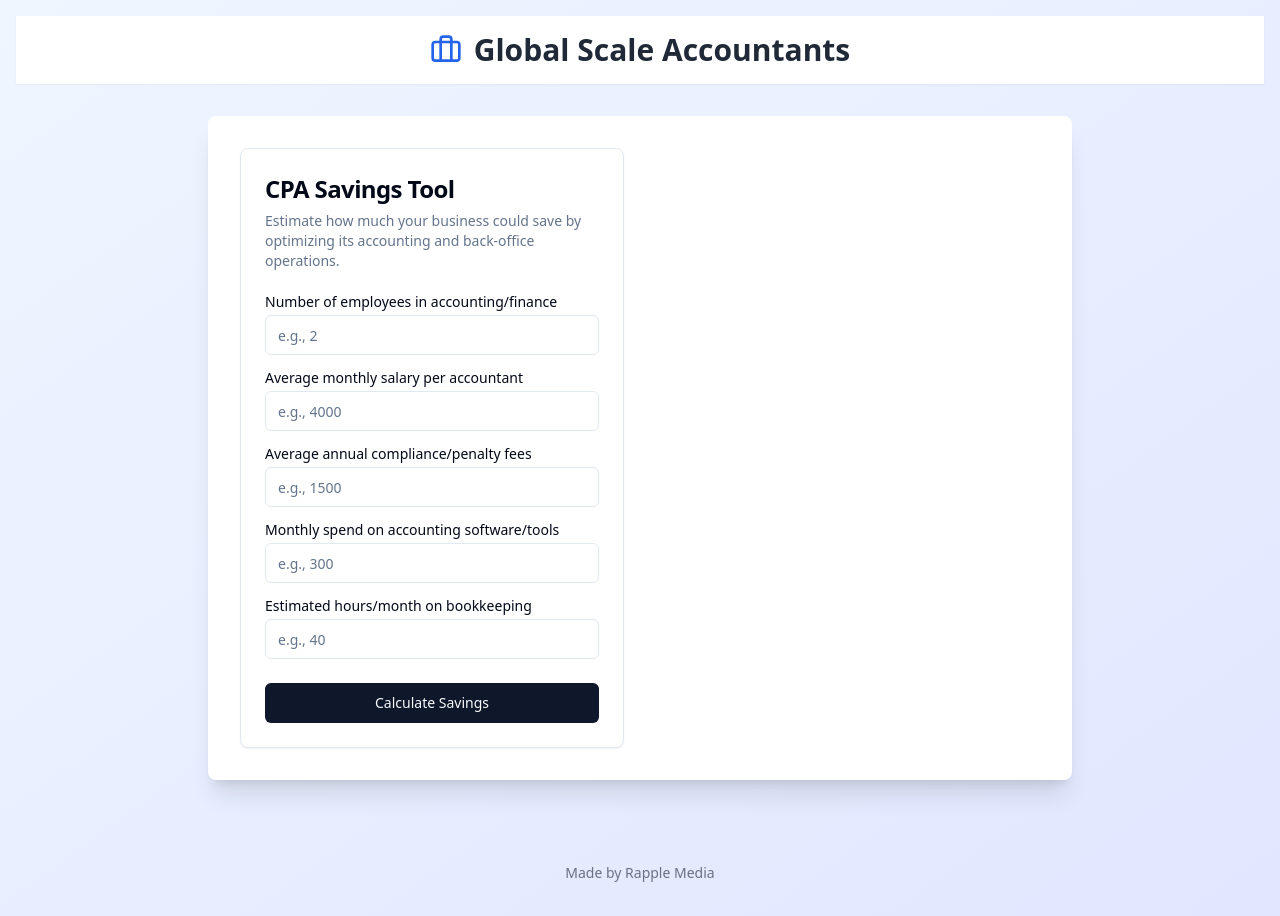
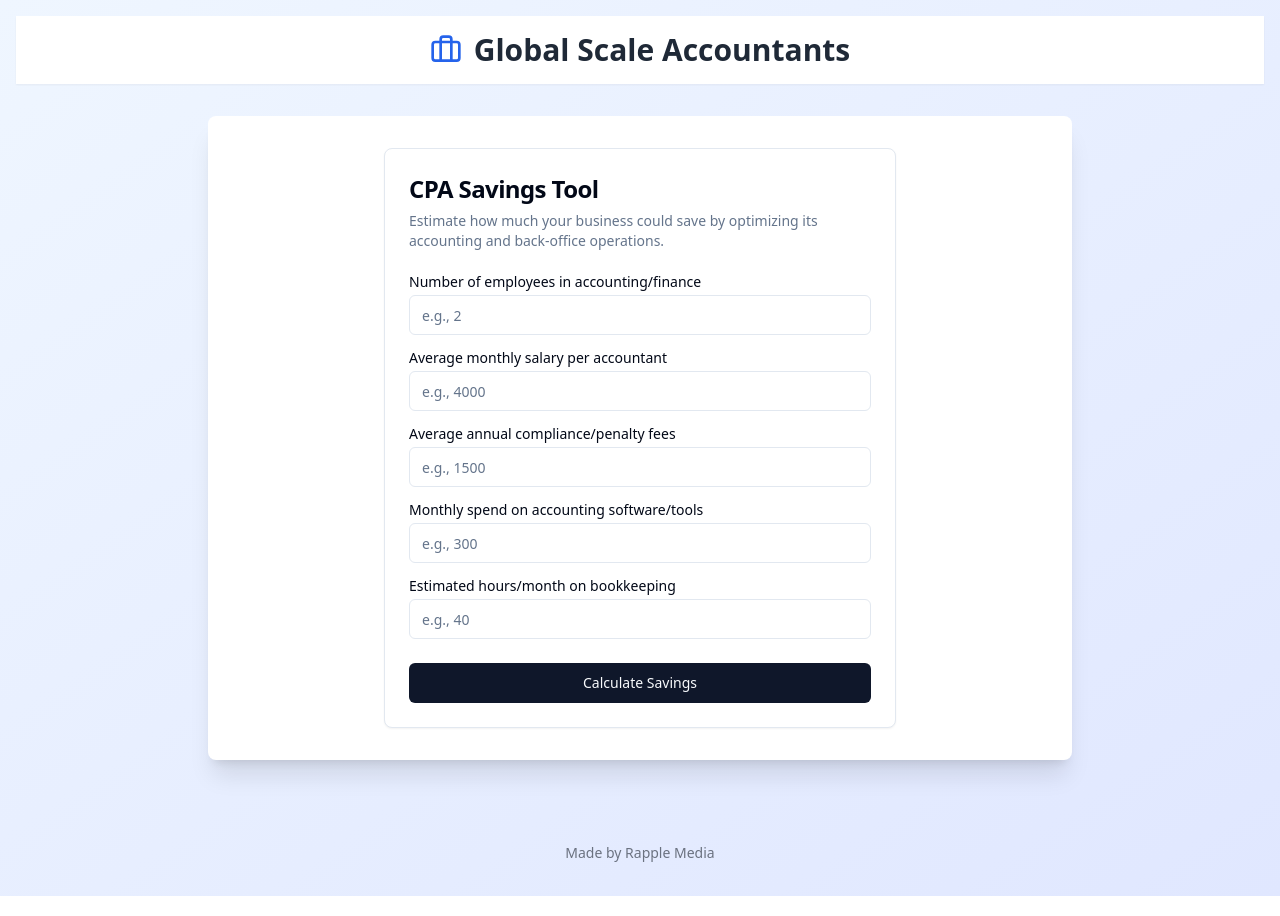
Before and after one commit to Ankitrai97/Gsa_calculator, a React (Vite) app: page / in a window 1280 px wide. Built offline with nearby package versions, Linux system fonts and the light colour scheme.

Commit message:
[dyad] wrote 2 file(s)

```diff
--- a/src/components/SavingsCalculator.tsx
+++ b/src/components/SavingsCalculator.tsx
@@ -1,7 +1,7 @@
 import * as React from "react";
 import { SavingsCalculatorForm, type CalculatorData } from "./SavingsCalculatorForm";
 import { SavingsDisplay } from "./SavingsDisplay";
-import { Card } from "@/components/ui/card"; // Import Card for consistent styling
+import { Card } from "@/components/ui/card";
 
 export interface CalculationResult {
   totalSavings: number;
@@ -58,8 +58,10 @@ export const SavingsCalculator: React.FC = () => {
 
   return (
     <div className="w-full">
-      <div className="grid grid-cols-1 md:grid-cols-2 gap-8 items-start">
-        <SavingsCalculatorForm onCalculate={handleCalculate} />
+      <div className={`grid grid-cols-1 gap-8 items-start ${result ? 'md:grid-cols-2' : 'md:grid-cols-1'}`}>
+        <div className={result ? '' : 'mx-auto w-full max-w-lg'}> {/* Conditional centering */}
+          <SavingsCalculatorForm onCalculate={handleCalculate} />
+        </div>
         {result && (
           <SavingsDisplay
             totalSavings={result.totalSavings}
--- a/src/components/SavingsCharts.tsx
+++ b/src/components/SavingsCharts.tsx
@@ -47,7 +47,7 @@ export const SavingsCharts: React.FC<CalculationResult> = ({
     }).format(value);
 
   return (
-    <div className="w-full max-w-lg mx-auto mt-8 grid gap-4 animate-fade-in">
+    <div className="w-full mt-8 grid gap-4 animate-fade-in"> {/* Removed max-w-lg */}
       <Card>
         <CardHeader>
           <CardTitle className="text-xl">Annual Cost Comparison</CardTitle>
```
